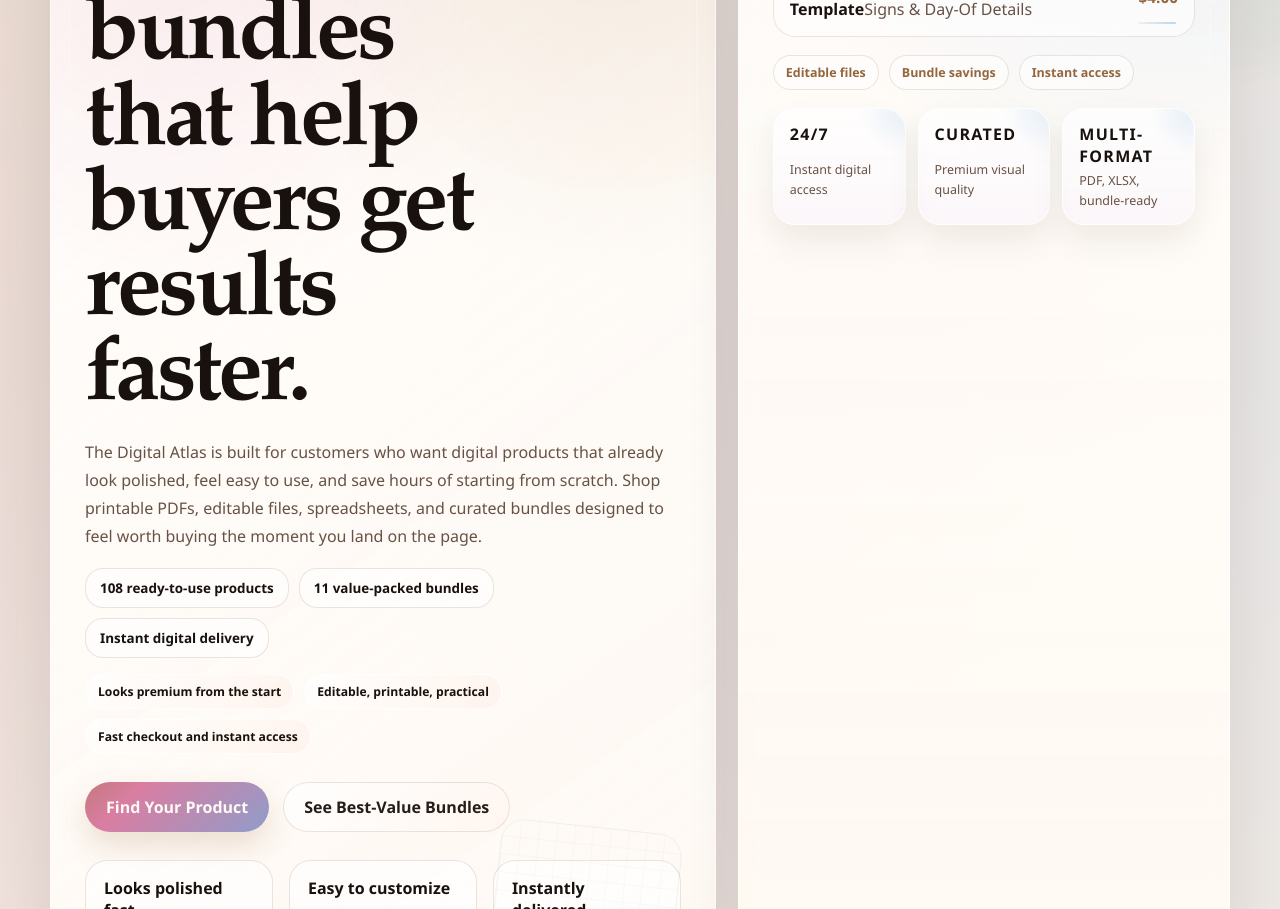
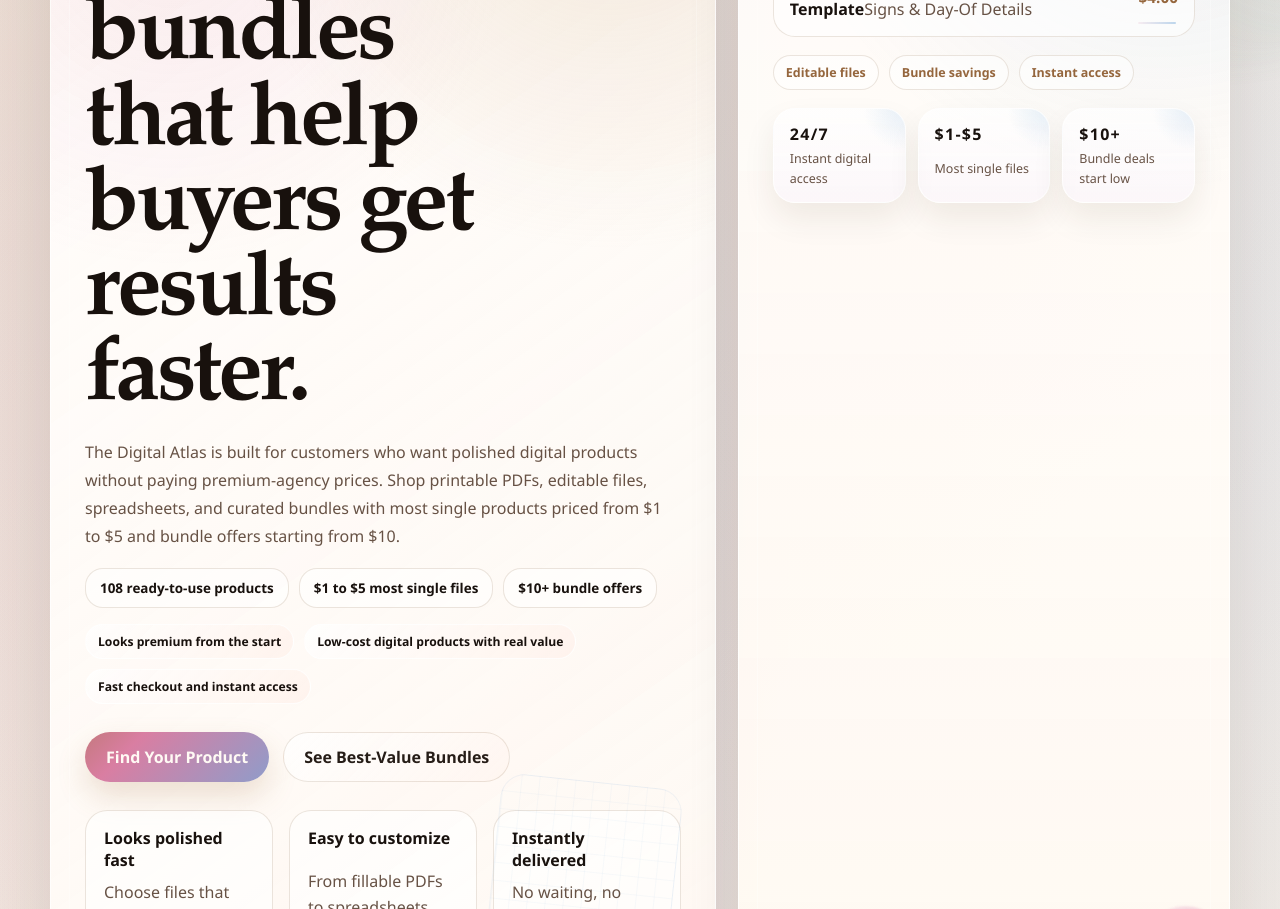
Before and after one commit to testwithmsk-sat/atlas, a Next.js app in the folder atlas-next/: page / in a window 1280 px wide. Shown: the part 720-1629 px from the top of the page. Built offline with nearby package versions, Linux system fonts and the light colour scheme; no server answers.

Commit message:
Highlight affordable pricing in SEO copy

```diff
--- a/atlas-next/app/layout.js
+++ b/atlas-next/app/layout.js
@@ -2,20 +2,23 @@
 import { CartProvider } from "@/components/cart-provider";
 import { SiteFooter } from "@/components/site-footer";
 import { SiteHeader } from "@/components/site-header";
-import { absoluteUrl, toJsonLd } from "@/lib/seo";
+import { absoluteUrl, bundlePriceFloorLabel, storePriceRangeLabel, storePriceSnippet, toJsonLd } from "@/lib/seo";
 
 const siteUrl = process.env.NEXT_PUBLIC_SITE_URL || "https://thedigitalatlas.vercel.app";
 
 export const metadata = {
   metadataBase: new URL(siteUrl),
   title: {
-    default: "The Digital Atlas | Digital Templates, Planners, Bundles, and Printables",
+    default: `The Digital Atlas | Digital Templates From ${storePriceRangeLabel}`,
     template: "%s | The Digital Atlas"
   },
   description:
-    "Shop premium digital templates, planners, business documents, event kits, wedding printables, and bundle offers from The Digital Atlas.",
+    `Shop affordable digital templates, planners, wedding checklists, business documents, and printables from ${storePriceRangeLabel}, with bundle deals from ${bundlePriceFloorLabel}.`,
   keywords: [
     "digital templates",
+    "digital templates $1 to $5",
+    "cheap digital downloads",
+    "affordable printables",
     "printable planners",
     "wedding templates",
     "business templates",
@@ -26,9 +29,9 @@
     canonical: "/"
   },
   openGraph: {
-    title: "The Digital Atlas | Digital Templates, Planners, Bundles, and Printables",
+    title: `The Digital Atlas | Digital Templates From ${storePriceRangeLabel}`,
     description:
-      "Shop premium digital templates, planners, business documents, event kits, wedding printables, and bundle offers from The Digital Atlas.",
+      `Shop affordable digital templates, planners, wedding checklists, business documents, and printables from ${storePriceRangeLabel}, with bundle deals from ${bundlePriceFloorLabel}.`,
     url: siteUrl,
     siteName: "The Digital Atlas",
     locale: "en_US",
@@ -36,9 +39,9 @@
   },
   twitter: {
     card: "summary_large_image",
-    title: "The Digital Atlas | Digital Templates, Planners, Bundles, and Printables",
+    title: `The Digital Atlas | Digital Templates From ${storePriceRangeLabel}`,
     description:
-      "Shop premium digital templates, planners, business documents, event kits, wedding printables, and bundle offers from The Digital Atlas."
+      `Shop affordable digital templates, planners, wedding checklists, business documents, and printables from ${storePriceRangeLabel}, with bundle deals from ${bundlePriceFloorLabel}.`
   },
   verification: {
     google: "DYhZFvndEMpeNcDI8Hfh3Trx4iL0XXDPJIyBEuc2moc"
@@ -67,8 +70,7 @@
     name: "The Digital Atlas",
     url: siteUrl,
     logo: absoluteUrl("/the-digital-atlas-logo-black-gold.svg"),
-    description:
-      "A digital storefront for premium templates, planners, business documents, event kits, and printable resources."
+    description: `A digital storefront for stylish, affordable templates, planners, checklists, and printable resources. ${storePriceSnippet}`
   };
 
   return (
--- a/atlas-next/app/page.js
+++ b/atlas-next/app/page.js
@@ -3,6 +3,7 @@
 import { CatalogCategoryCard } from "@/components/catalog-category-card";
 import { ProductCard } from "@/components/product-card";
 import { getAllProducts, getBundleProducts, getCategoryDirectoryWithCounts, getFeaturedProducts } from "@/lib/catalog";
+import { bundlePriceFloorLabel, storePriceRangeLabel } from "@/lib/seo";
 import { createSupabaseServerClient } from "@/lib/supabase-server";
 
 const formatDiscoveryLinks = [
@@ -82,9 +83,17 @@
 
 const futuristicSignals = [
   { value: "24/7", label: "Instant digital access" },
-  { value: "Curated", label: "Premium visual quality" },
-  { value: "Multi-format", label: "PDF, XLSX, bundle-ready" }
+  { value: "$1-$5", label: "Most single files" },
+  { value: `${bundlePriceFloorLabel}+`, label: "Bundle deals start low" }
 ];
+
+export const metadata = {
+  title: `Affordable Digital Templates From ${storePriceRangeLabel}`,
+  description: `Shop wedding templates, planners, checklists, business files, and digital downloads from ${storePriceRangeLabel}, with curated bundles from ${bundlePriceFloorLabel}.`,
+  alternates: {
+    canonical: "/"
+  }
+};
 
 export default async function HomePage({ searchParams }) {
   const params = await searchParams;
@@ -146,18 +155,18 @@
           <p className="eyebrow">Instant Digital Downloads</p>
           <h1>Professional templates, planners, and bundles that help buyers get results faster.</h1>
           <p className="hero-text">
-            The Digital Atlas is built for customers who want digital products that already look polished, feel easy to
-            use, and save hours of starting from scratch. Shop printable PDFs, editable files, spreadsheets, and
-            curated bundles designed to feel worth buying the moment you land on the page.
+            The Digital Atlas is built for customers who want polished digital products without paying premium-agency
+            prices. Shop printable PDFs, editable files, spreadsheets, and curated bundles with most single products
+            priced from {storePriceRangeLabel} and bundle offers starting from {bundlePriceFloorLabel}.
           </p>
           <div className="trust-strip">
             <span>{productCount} ready-to-use products</span>
-            <span>{bundleCount} value-packed bundles</span>
-            <span>Instant digital delivery</span>
+            <span>{storePriceRangeLabel} most single files</span>
+            <span>{bundlePriceFloorLabel}+ bundle offers</span>
           </div>
           <div className="hero-signal-row">
             <span>Looks premium from the start</span>
-            <span>Editable, printable, practical</span>
+            <span>Low-cost digital products with real value</span>
             <span>Fast checkout and instant access</span>
           </div>
           <div className="hero-actions">
--- a/atlas-next/app/products/[slug]/page.js
+++ b/atlas-next/app/products/[slug]/page.js
@@ -4,7 +4,7 @@
 import { ProductCard } from "@/components/product-card";
 import { ProductPreviewMockup } from "@/components/product-preview-mockup";
 import { getAllProducts, getProductBySlug, getRelatedProducts, parsePriceLabel } from "@/lib/catalog";
-import { absoluteUrl, toJsonLd } from "@/lib/seo";
+import { absoluteUrl, bundlePriceFloorLabel, storePriceRangeLabel, toJsonLd } from "@/lib/seo";
 
 export async function generateStaticParams() {
   const products = await getAllProducts();
@@ -22,13 +22,14 @@
   }
 
   const formatLabel = product.details?.format || product.productType;
-  const seoDescription = `${product.summary} Shop this ${product.category.toLowerCase()} digital download from The Digital Atlas in ${formatLabel.toLowerCase()} format.`;
+  const seoDescription = `${product.summary} Only ${product.priceLabel} from The Digital Atlas. Shop this ${product.category.toLowerCase()} digital download in ${formatLabel.toLowerCase()} format, with most single files across the store priced from ${storePriceRangeLabel} and bundles from ${bundlePriceFloorLabel}.`;
 
   return {
     title: `${product.name} ${formatLabel ? `| ${formatLabel}` : ""}`,
     description: seoDescription,
     keywords: [
       product.name.toLowerCase(),
+      `${product.priceLabel} digital download`,
       `${product.category.toLowerCase()} digital download`,
       `${product.subcategory.toLowerCase()} template`,
       `${formatLabel.toLowerCase()} template`,
--- a/atlas-next/lib/seo.js
+++ b/atlas-next/lib/seo.js
@@ -1,4 +1,7 @@
 export const siteUrl = process.env.NEXT_PUBLIC_SITE_URL || "https://thedigitalatlas.vercel.app";
+export const storePriceRangeLabel = "$1 to $5";
+export const bundlePriceFloorLabel = "$10";
+export const storePriceSnippet = `Affordable digital templates and planners from ${storePriceRangeLabel}, with bundles from ${bundlePriceFloorLabel}.`;
 
 export function absoluteUrl(path = "/") {
   return new URL(path, siteUrl).toString();
```
Also changed, not shown: atlas-next/app/shop/[category]/page.js (+5 -4 lines).
